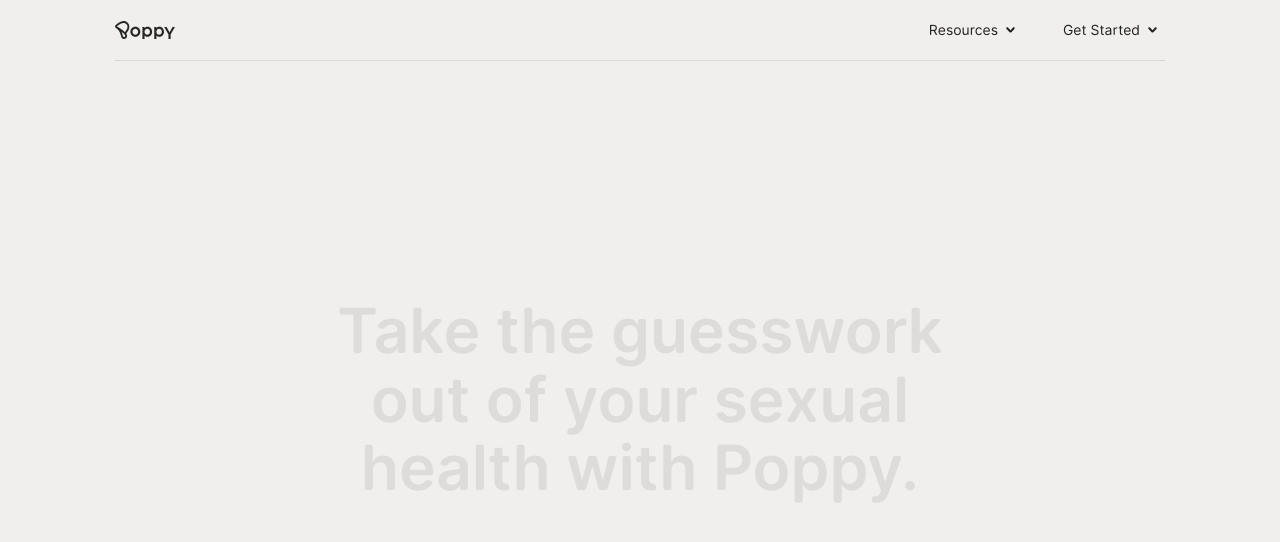
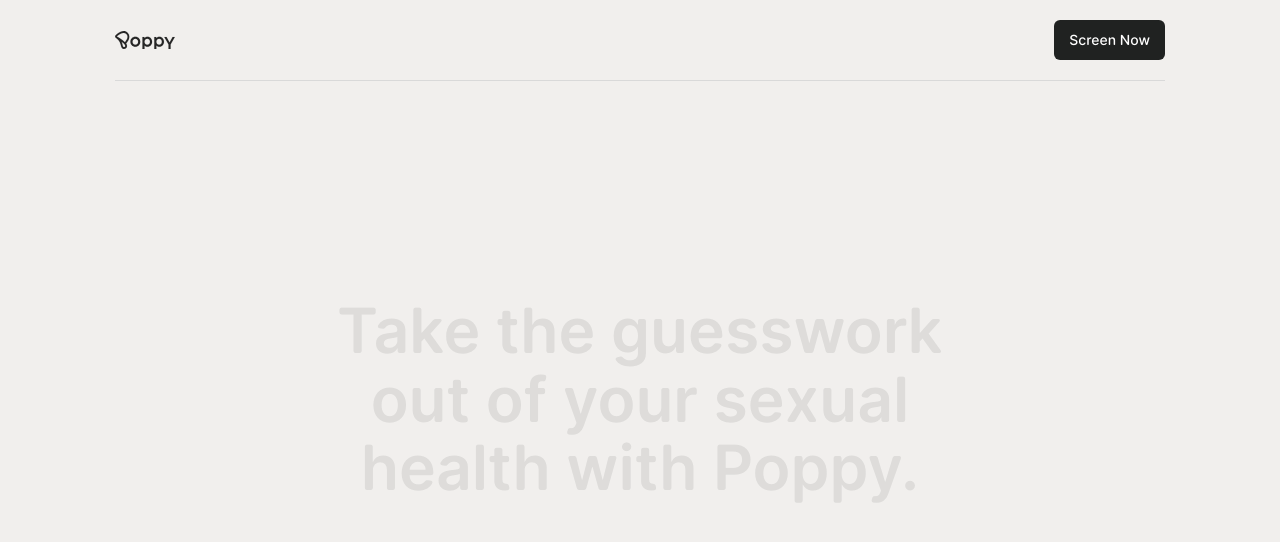
Before and after one commit to PeekaBoo-Labs/Poppy-Web, a Next.js app: page /home in a window 1280 px wide. Shown: the top 542 px of the page. Built offline with nearby package versions, Linux system fonts and the light colour scheme; a web font is replaced by a local one.

Commit message:
basic nav

```diff
--- a/src/app/home/page.tsx
+++ b/src/app/home/page.tsx
@@ -9,7 +9,6 @@
   return (
     <body className='text-[#202221] bg-[#F1EFED] relative'>
       <NavBar />
-
       <Hero />
 
       <section className='flex flex-col justify-center items-center py-32'>
--- a/src/components/NavBar.tsx
+++ b/src/components/NavBar.tsx
@@ -1,7 +1,10 @@
+'use client'
 import Image from 'next/image';
-
+import { LongButton } from './Buttons';
+import Link from 'next/link';
 import '../styles/fonts.css';
 import './NavBar.css';
+import { usePathname } from 'next/navigation'
 
 function NavDropdown({ text, children }: { text: string, children?: React.ReactNode }) {
   return (
@@ -19,15 +22,25 @@
 }
 
 export default function NavBar() {
+  const pathname = usePathname()
   return (
     <div className={`w-[100vw] fixed top-0 z-[999] px-5 bg-[#F1EFED]`}>
       <div className="flex justify-between items-center max-w-[1050px] mx-auto py-5 border-b border-[#D9D9D9]">
         <a href="./home">
           <Image priority={true} width={60} height={100} src="/poppyFull.svg" alt="Poppy" />
         </a>
-        <div className='flex flex-row gap-10'>
-          <NavDropdown text='Resources'></NavDropdown>
-          <NavDropdown text='Get Started'></NavDropdown>
+        <div className='flex flex-row gap-8'>
+          {/* <NavDropdown text='Resources'></NavDropdown>
+          <NavDropdown text='Get Started'></NavDropdown> */}
+          {pathname === '/home' ?
+          <Link href="/">
+          <div className=" w-full rounded-md bg-gradient-to-r from-[#202221] via-[#202221] to-[#202221] p-[3px]">
+            <div className="flex h-full w-full items-center text-[#ffffff] font-medium text-sm justify-center bg-[#202221] back px-3 py-[7px]">
+              Screen Now
+            </div>
+          </div>
+          </Link>
+          : <></>}
         </div>
       </div>
     </div>
```
